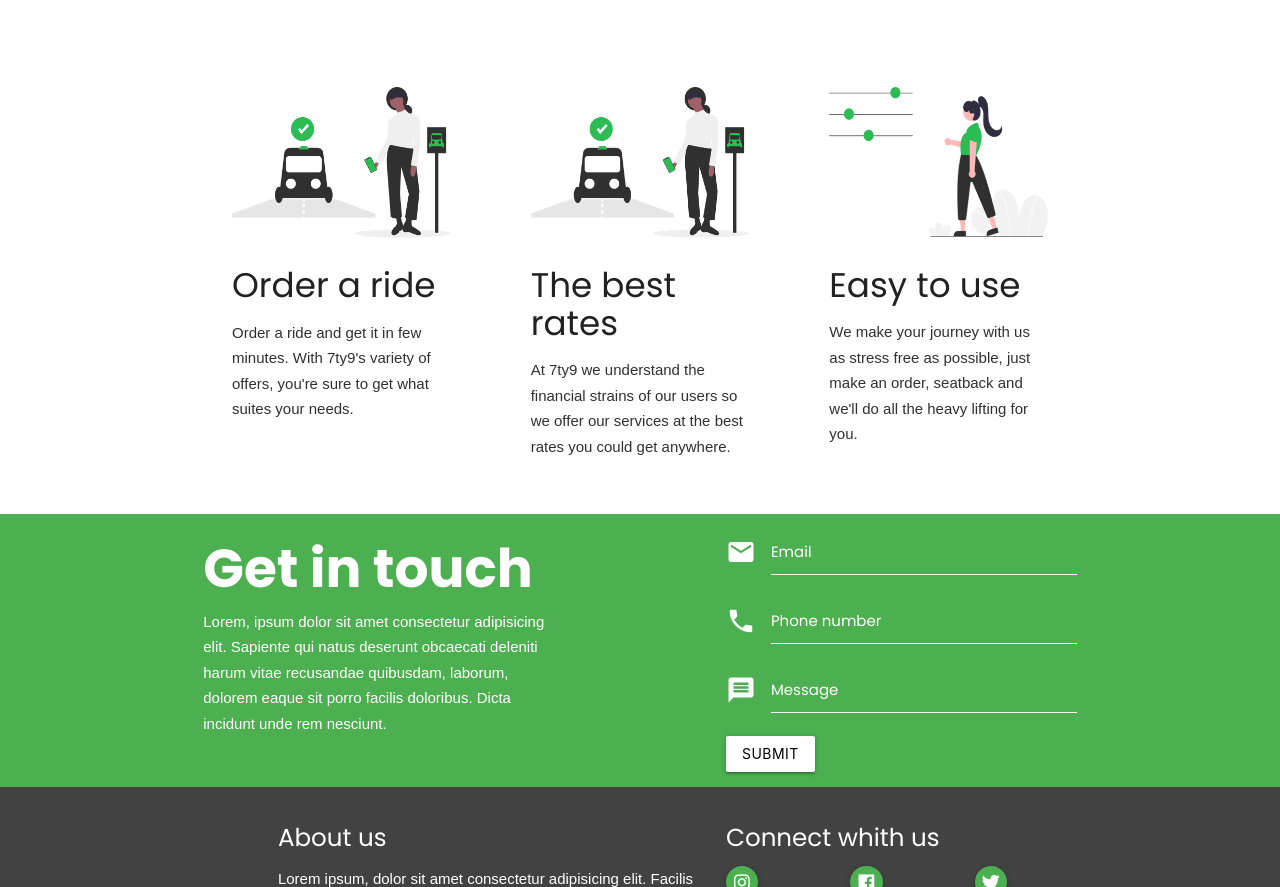
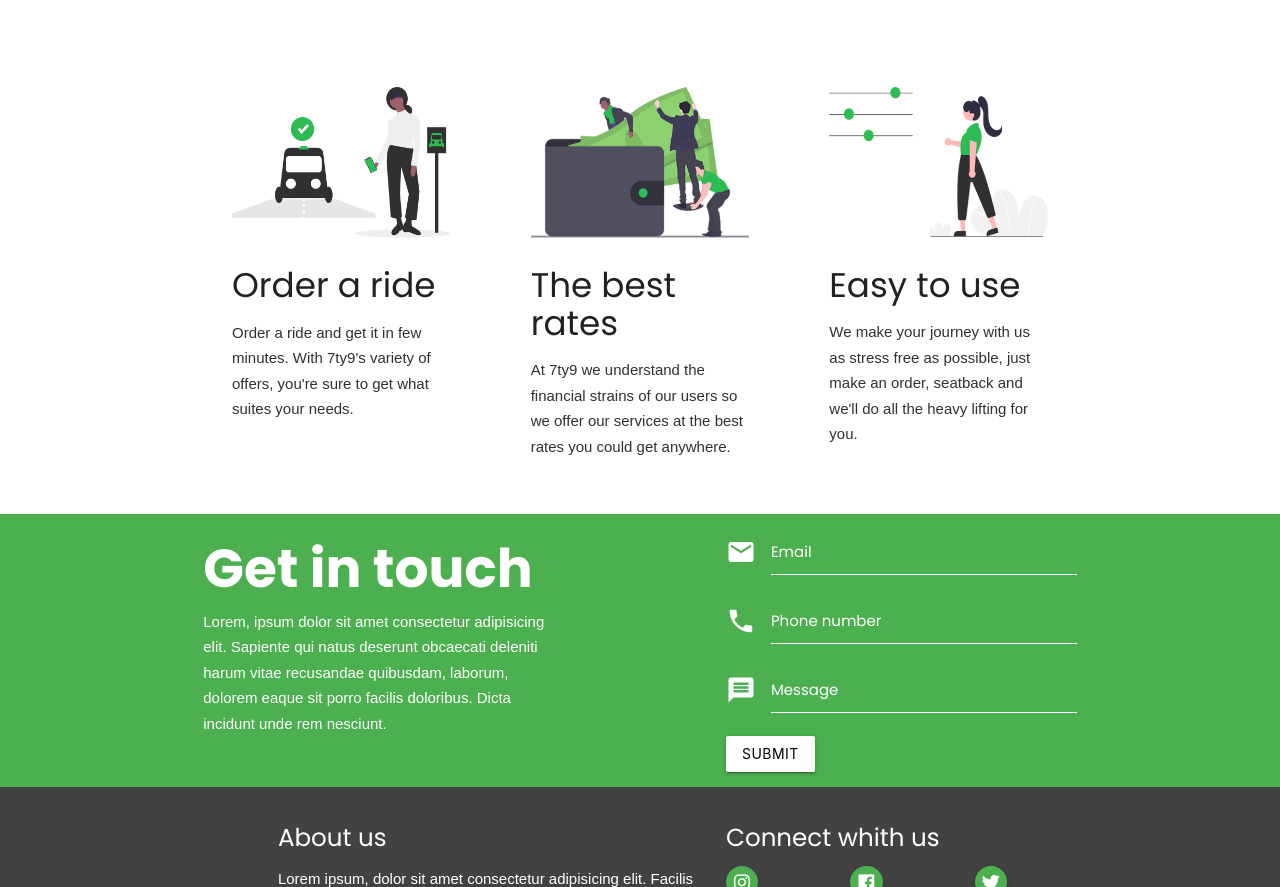
Before and after one commit to odafeaggreh/7ty9, a plain HTML site: page index.html in a window 1280 px wide. Shown: the part 1386-2273 px from the top of the page. Drawn offline with nearby package versions, Linux system fonts and the light colour scheme.

Commit message:
Update index.html

```diff
--- a/index.html
+++ b/index.html
@@ -105,7 +105,7 @@
                 <div class="col s12 l4 content-item">
                     <div class="row">
                         <div class="col s12">
-                            <img src="assets/images/order ride.png" alt="" class="responsive-img">
+                            <img src="assets/images/payments.png" alt="" class="responsive-img">
                         </div>
 
 
```
